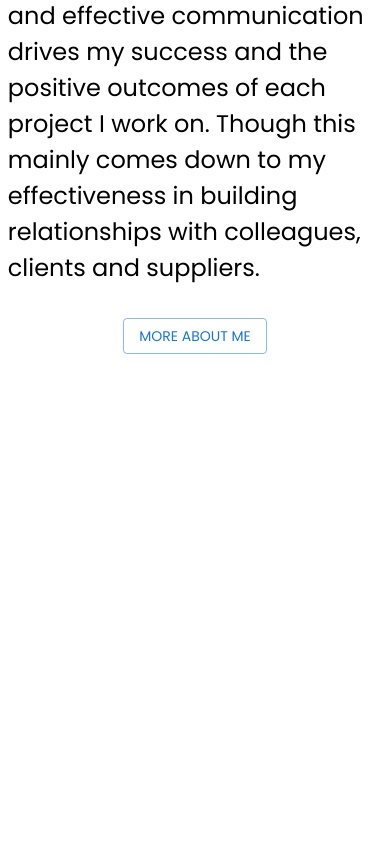
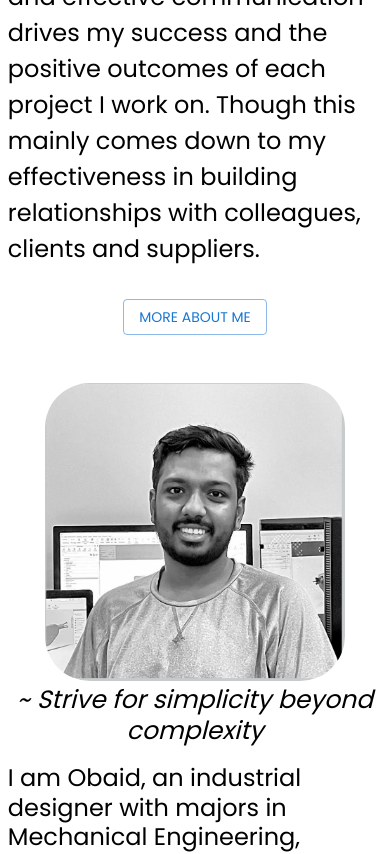
Before and after one commit to meullah/obaid-portfolio, a React (Create React App) app: page /about in a window 390 px wide. Shown: the part 909-1763 px from the top of the page. Before the commit the page ends 1303 px from the top, so only its background shows below. Built offline with nearby package versions, Linux system fonts and the light colour scheme; the HTML template or start-up script is replaced by a standard one.

Commit message:
Fixed Minor issues

```diff
--- a/src/App.js
+++ b/src/App.js
@@ -17,6 +17,7 @@ let myTheme = createTheme({
   typography: {
     fontFamily: "'Poppins', sans-serif",
   },
+
 });
 myTheme = responsiveFontSizes(myTheme);
 
--- a/src/components/About.jsx
+++ b/src/components/About.jsx
@@ -3,15 +3,25 @@ import Typography from "@mui/material/Typography";
 import Button from "@mui/material/Button";
 import Grid from "@mui/material/Grid";
 import { config } from "../editable-stuff/config";
+import { HashLink } from "react-router-hash-link";
+import LandingPage from "./about-componenents/LandingPage";
+
+import { styled } from "@mui/material/styles";
+
+const Root = styled("div")(({ theme }) => ({
+  [theme.breakpoints.up("lg")]: {
+    height: "100vh",
+  },
+}));
 
 const About = () => {
   return (
-    <div id="landingpage">
+    <Root>
       <Grid container spacing={2} style={{ padding: "2%" }}>
-        <Grid item xs={12} md={5}>
+        <Grid item xs={12} md={5} sx={{ margin: "auto" }}>
           <img
             style={{
-              width: "80%",
+              width: "75%",
               maxHeight: "100%",
               borderRadius: "15%",
             }}
@@ -32,12 +42,22 @@ const About = () => {
               {config.IntroDesc}
             </Typography>
             <div style={{ textAlign: "center", padding: "2rem" }}>
-              <Button variant="outlined">More about me</Button>
+              <HashLink
+                smooth
+                to="#landingPage"
+                style={{ textDecoration: "none" }}
+              >
+                <Button variant="outlined" style={{ textDecoration: "none" }}>
+                  More about me
+                </Button>
+              </HashLink>
             </div>
           </div>
         </Grid>
       </Grid>
-    </div>
+
+      <LandingPage />
+    </Root>
   );
 };
 export default About;
--- a/src/components/Work.jsx
+++ b/src/components/Work.jsx
@@ -15,7 +15,7 @@ const useStyles = makeStyles({
   },
 });
 
-export default function TitlebarImageList() {
+export default function Work() {
   const classes = useStyles();
   const viewDetails = (imgName) => {
     window.open(imgName.replace(" ", "-"));
--- a/src/components/about-componenents/LandingPage.jsx
+++ b/src/components/about-componenents/LandingPage.jsx
@@ -7,7 +7,7 @@ import "./about.css";
 
 const LandingPage = () => {
   return (
-    <div id="landingpage" style={{ height: "100vh" }}>
+    <div id="landingPage" style={{ height: "100vh" }}>
       <Grid container spacing={2} style={{ padding: "2%" }}>
         <Grid item xs={12} md={5}>
           <img
```
